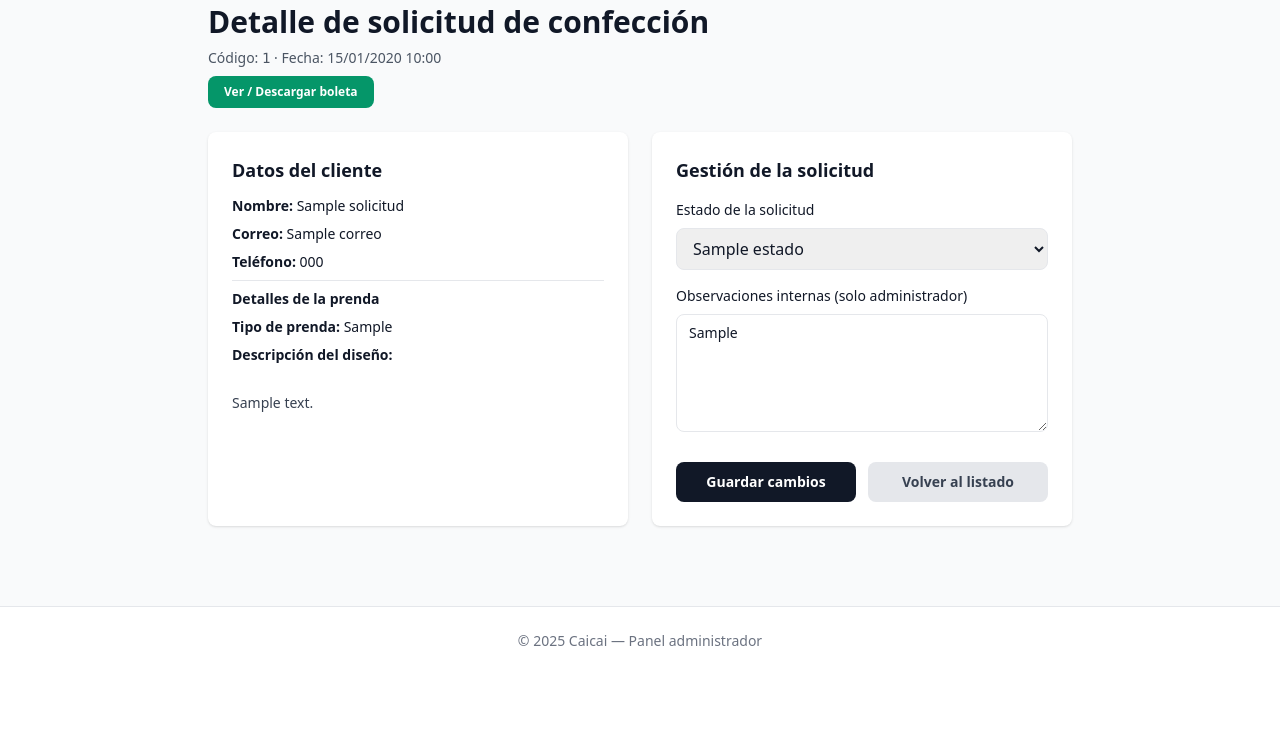
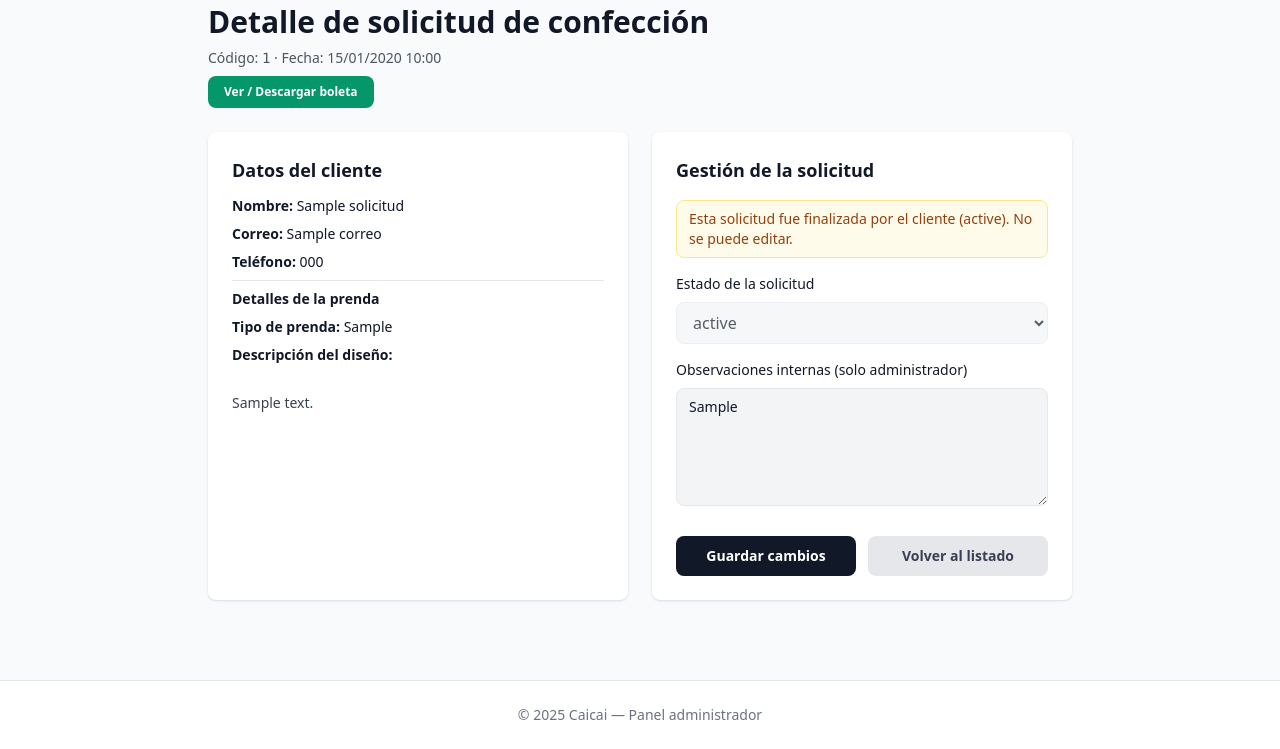
Before and after one commit to Aguaio/caicaiv3, a Django app: template core/templates/core/solicitud_confeccion_detalle.html in a window 1280 px wide. Shown: the part 253-1002 px from the top of the page. Before the commit the page ends 899 px from the top, so only its background shows below. Run offline with Django 5.2, Linux system fonts and the light colour scheme; the template is opened without the code that fills it: most values are stand-ins (such as "Sample title", 1, 10 or a date in 2020); some libraries are stand-ins or nearby versions.

Commit message:
Add files via upload

```diff
--- a/core/templates/core/solicitud_confeccion_detalle.html
+++ b/core/templates/core/solicitud_confeccion_detalle.html
@@ -1,4 +1,5 @@
 {% load static %}
+{% load dict_extras %}
 <!DOCTYPE html>
 <html lang="es">
 <head>
@@ -119,6 +120,12 @@
         <section class="bg-white rounded-lg shadow p-5 sm:p-6">
           <h2 class="text-lg font-semibold mb-4">Gestión de la solicitud</h2>
 
+          {% if edicion_bloqueada %}
+            <div class="mb-4 px-3 py-2 rounded-lg bg-amber-50 border border-amber-200 text-amber-800 text-sm">
+              Esta solicitud fue finalizada por el cliente ({{ solicitud.get_estado_display }}). No se puede editar.
+            </div>
+          {% endif %}
+
           <form method="post" class="space-y-4">
             {% csrf_token %}
 
@@ -129,8 +136,12 @@
               <select
                 name="estado"
                 id="estado-select"
-                class="w-full px-3 py-2 border rounded-lg focus:outline-none focus:ring-2 focus:ring-gray-300"
+                class="w-full px-3 py-2 border rounded-lg focus:outline-none focus:ring-2 focus:ring-gray-300 {% if edicion_bloqueada %}bg-gray-100 cursor-not-allowed{% endif %}"
+                {% if edicion_bloqueada %}disabled{% endif %}
               >
+                {% if edicion_bloqueada %}
+                  <option value="{{ solicitud.estado }}" selected>{{ solicitud.get_estado_display }}</option>
+                {% else %}
                   {% for value, label in estados %}
                     {% if value != 'aceptado' and value != 'cancelado' %}
                       <option value="{{ value }}" {% if solicitud.estado == value %}selected{% endif %}>
@@ -138,6 +149,7 @@
                       </option>
                     {% endif %}
                   {% endfor %}
+                {% endif %}
               </select>
             </div>
 
@@ -151,10 +163,14 @@
                 step="0.01"
                 min="0"
                 value="{{ solicitud.cotizacion_monto|default:'' }}"
-                class="w-full px-3 py-2 border rounded-lg focus:outline-none focus:ring-2 focus:ring-gray-300"
+                class="w-full px-3 py-2 border rounded-lg focus:outline-none focus:ring-2 focus:ring-gray-300 {% if edicion_bloqueada %}bg-gray-100 cursor-not-allowed{% endif %}"
+                {% if edicion_bloqueada %}disabled{% endif %}
                 placeholder="Ej: 25000.00"
               >
-              <p class="text-xs text-gray-500 mt-1">El cliente verá este monto y podrá aceptarlo o rechazarlo.</p>
+              <p class="text-xs text-gray-500 mt-1">
+                El cliente verá este monto y podrá aceptarlo o rechazarlo.<br>
+                <span class="text-gray-700">Se mostrará como <span id="cotizacion-formateada" class="font-semibold text-gray-800">{{ solicitud.cotizacion_monto|precio_clp }}</span></span>
+              </p>
             </div>
 
             <div>
@@ -164,7 +180,8 @@
               <textarea
                 name="observaciones_admin"
                 rows="5"
-                class="w-full px-3 py-2 border rounded-lg focus:outline-none focus:ring-2 focus:ring-gray-300 text-sm"
+                class="w-full px-3 py-2 border rounded-lg focus:outline-none focus:ring-2 focus:ring-gray-300 text-sm {% if edicion_bloqueada %}bg-gray-100 cursor-not-allowed{% endif %}"
+                {% if edicion_bloqueada %}disabled{% endif %}
                 placeholder="Comentarios sobre la revisión, cotización, motivos de rechazo, etc."
               >{{ solicitud.observaciones_admin }}</textarea>
             </div>
@@ -172,7 +189,8 @@
             <div class="flex flex-col sm:flex-row gap-3 pt-2">
               <button
                 type="submit"
-                class="flex-1 bg-gray-900 text-white py-2.5 rounded-lg font-semibold hover:bg-gray-800 transition-colors text-sm"
+                class="flex-1 bg-gray-900 text-white py-2.5 rounded-lg font-semibold hover:bg-gray-800 transition-colors text-sm {% if edicion_bloqueada %}bg-gray-300 text-gray-500 cursor-not-allowed hover:bg-gray-300{% endif %}"
+                {% if edicion_bloqueada %}disabled{% endif %}
               >
                 Guardar cambios
               </button>
@@ -197,8 +215,26 @@
 </body>
 <script>
   (function () {
+    const formLocked = {{ edicion_bloqueada|yesno:"true,false" }};
     const selectEstado = document.getElementById('estado-select');
     const wrapper = document.getElementById('cotizacion-wrapper');
+    const cotizacionInput = document.querySelector('input[name="cotizacion_monto"]');
+    const cotizacionPreview = document.getElementById('cotizacion-formateada');
+
+    const clampPrice = (val) => {
+      let cleaned = String(val || '').replace(/[^0-9.]/g, '');
+      const parts = cleaned.split('.');
+      const integer = (parts[0] || '').slice(0, 7);
+      const decimals = parts[1] ? parts[1].slice(0, 2) : '';
+      return decimals ? `${integer}.${decimals}` : integer;
+    };
+
+    const formatClp = (val) => {
+      const numberOnly = String(val || '').replace(/[^0-9]/g, '');
+      const num = Number(numberOnly || '0');
+      return '$' + num.toString().replace(/\B(?=(\d{3})+(?!\d))/g, '.');
+    };
+
     const toggle = () => {
       if (!selectEstado || !wrapper) return;
       if (selectEstado.value === 'cotizado') {
@@ -208,8 +244,21 @@
       }
     };
     if (selectEstado) {
+      if (!formLocked) {
         selectEstado.addEventListener('change', toggle);
+      }
       toggle();
+    }
+
+    if (cotizacionInput && cotizacionPreview && !formLocked) {
+      cotizacionInput.addEventListener('input', (e) => {
+        const newVal = clampPrice(e.target.value);
+        if (newVal !== e.target.value) {
+          e.target.value = newVal;
+        }
+        cotizacionPreview.textContent = formatClp(newVal);
+      });
+      cotizacionPreview.textContent = formatClp(cotizacionInput.value);
     }
   })();
 </script>
```
Lines whose indentation alone changed are shown as unchanged.
